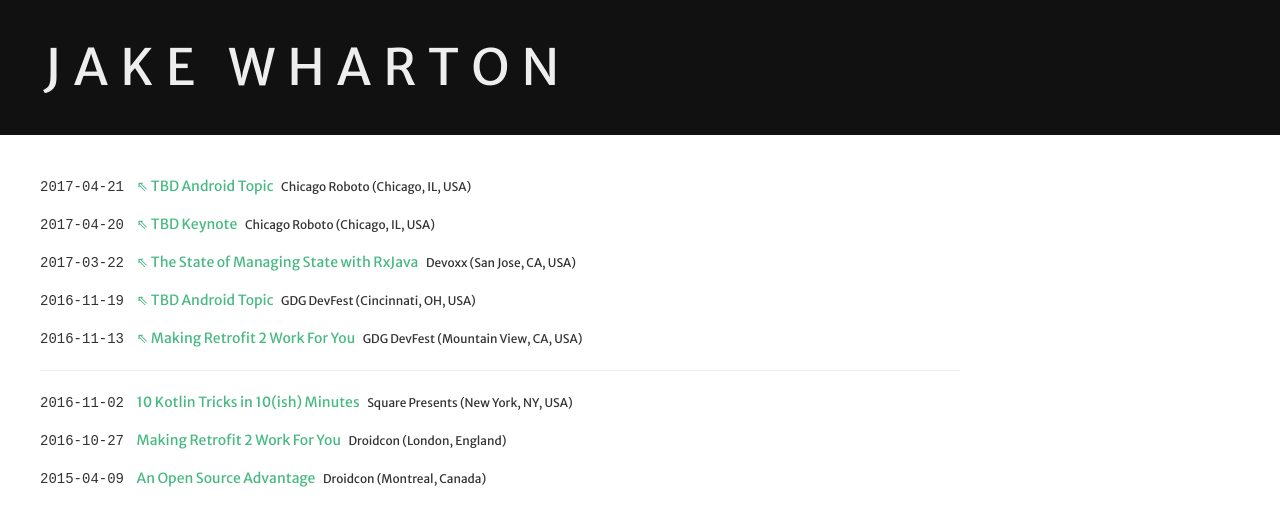
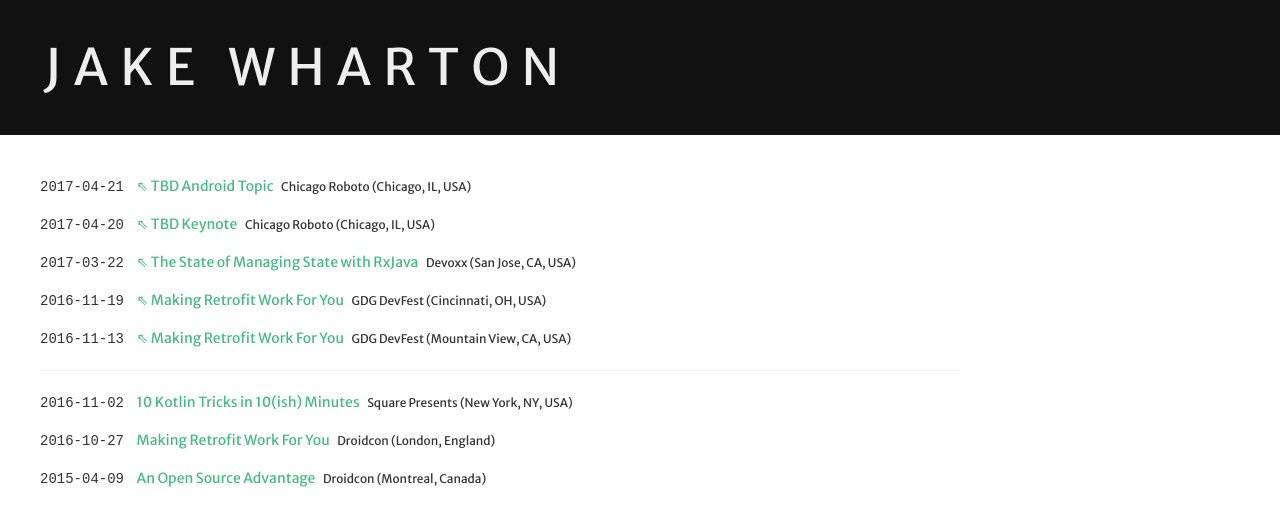
Before and after one commit to JakeWharton/jakewharton.com, a Jekyll site: the page built from presentations.html, in a window 1280 px wide. Shown: the top 526 px of the page. Built offline with Jekyll 4.4.1, drawn with Linux system fonts in a browser that asks for light colours; nearby versions of some CDN libraries.

Commit message:
Add Ohio details, update Retrofit talk name everywhere.

```diff
--- a/_presentations/2016-10-27-making-retrofit-2-work-for-you.md
+++ b/_presentations/2016-10-27-making-retrofit-work-for-you.md
@@ -9,9 +9,12 @@ date: 2016-10-27
 
 type: Technical
 
-title: Making Retrofit 2 Work For You
+title: Making Retrofit Work For You
 speakerdeck: cdac89f5440c4429ae785750564b7ce2
 video: https://skillsmatter.com/skillscasts/8416-making-retrofit-2-work-for-you
+
+redirect_from:
+  - /making-retrofit-2-work-for-you/
 ---
 
 Retrofit's recently-released version 2 is the easiest way to do HTTP in your applications. Once set up, Retrofit is designed to make declaring endpoints as simple as a method on an interface with annotations. Behind that simplicity, though, there is a lot of power and knowing how to use and configure it can make even the most problematic APIs easy to use.
```
Also changed, not shown: _presentations/2016-11-13-making-retrofit-work-for-you-sv.md (renamed from _presentations/2016-11-13-making-retrofit-2-work-for-you-svdevfest.md, +1 -1 lines), _presentations/2016-11-19-making-retrofit-work-for-you-ohio.md (added, +21 -0 lines), _presentations/2016-11-19-tbd.md (deleted, +0 -14 lines).
